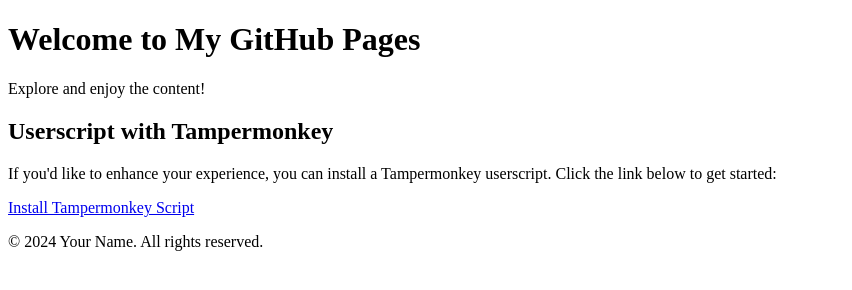
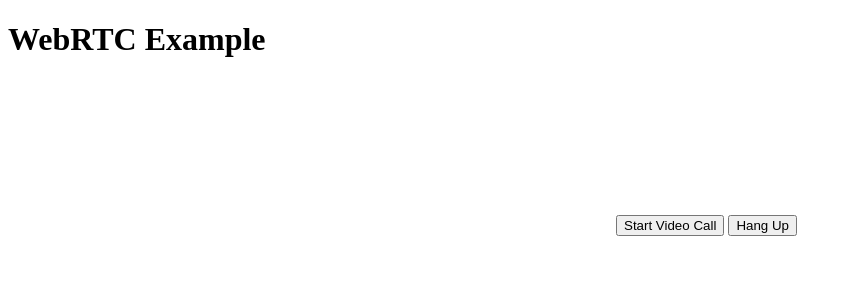
Before and after one commit to JadanPoll/JadanPoll.github.io, a plain HTML site: page index.html in a window 1280 px wide. Shown: the whole page, without its empty margins (0-852 px from the left). Drawn offline with Linux system fonts and the light colour scheme.

Commit message:
Update index.html

```diff
--- a/index.html
+++ b/index.html
@@ -3,28 +3,15 @@
 <head>
     <meta charset="UTF-8">
     <meta name="viewport" content="width=device-width, initial-scale=1.0">
-    <title>Welcome to My GitHub Pages</title>
-    <!-- Add any additional meta tags, styles, or scripts here -->
+    <title>WebRTC Example</title>
 </head>
 <body>
+    <h1>WebRTC Example</h1>
+    <video id="localVideo" autoplay></video>
+    <video id="remoteVideo" autoplay></video>
+    <button id="startButton">Start Video Call</button>
+    <button id="hangupButton">Hang Up</button>
 
-    <header>
-        <h1>Welcome to My GitHub Pages</h1>
-        <p>Explore and enjoy the content!</p>
-    </header>
-
-    <section>
-        <h2>Userscript with Tampermonkey</h2>
-        <p>
-            If you'd like to enhance your experience, you can install a Tampermonkey userscript.
-            Click the link below to get started:
-        </p>
-        <a href="your-tampermonkey-script-link.user.js" target="_blank">Install Tampermonkey Script</a>
-    </section>
-
-    <footer>
-        <p>&copy; 2024 Your Name. All rights reserved.</p>
-    </footer>
-
+    <script src="script.js"></script>
 </body>
 </html>
```
